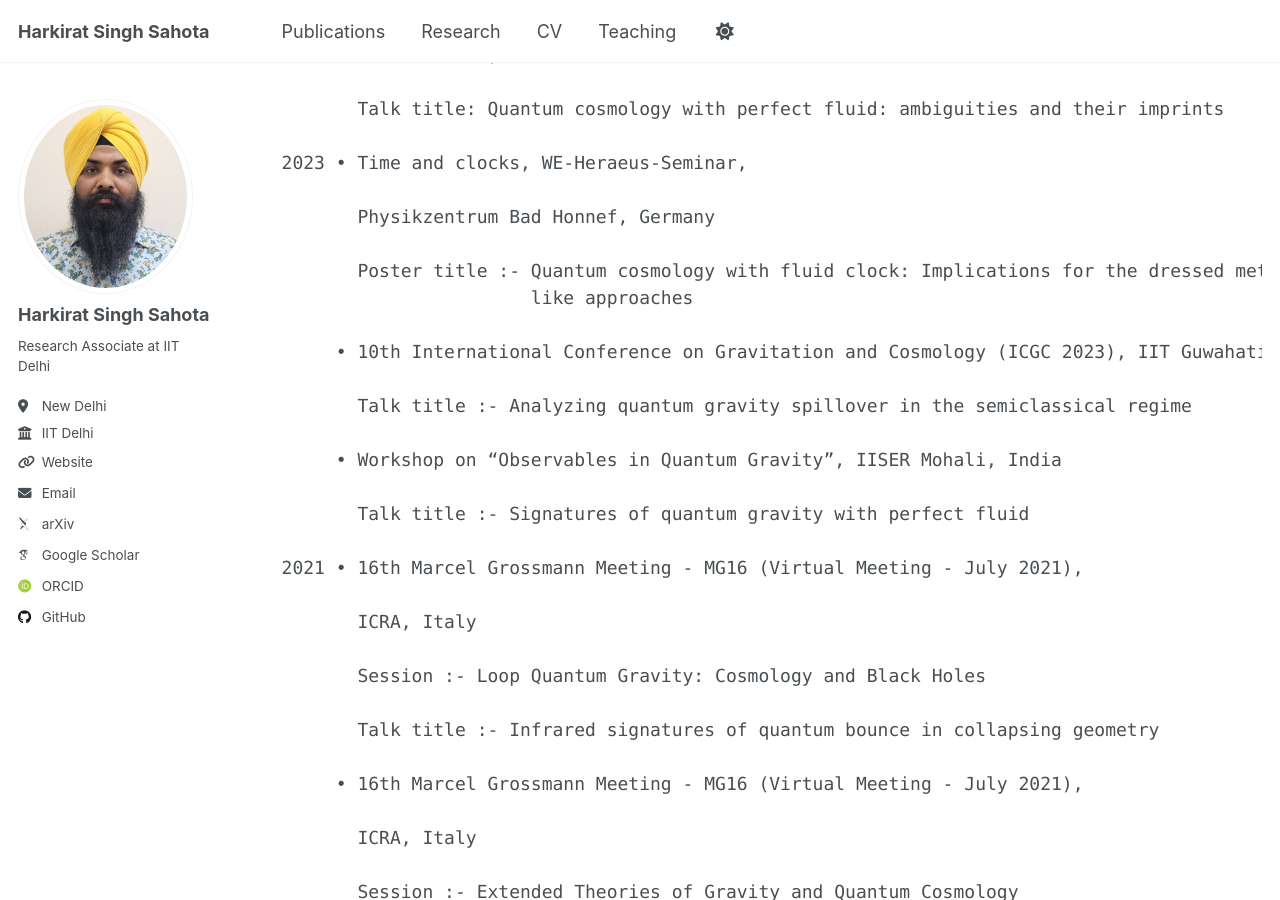
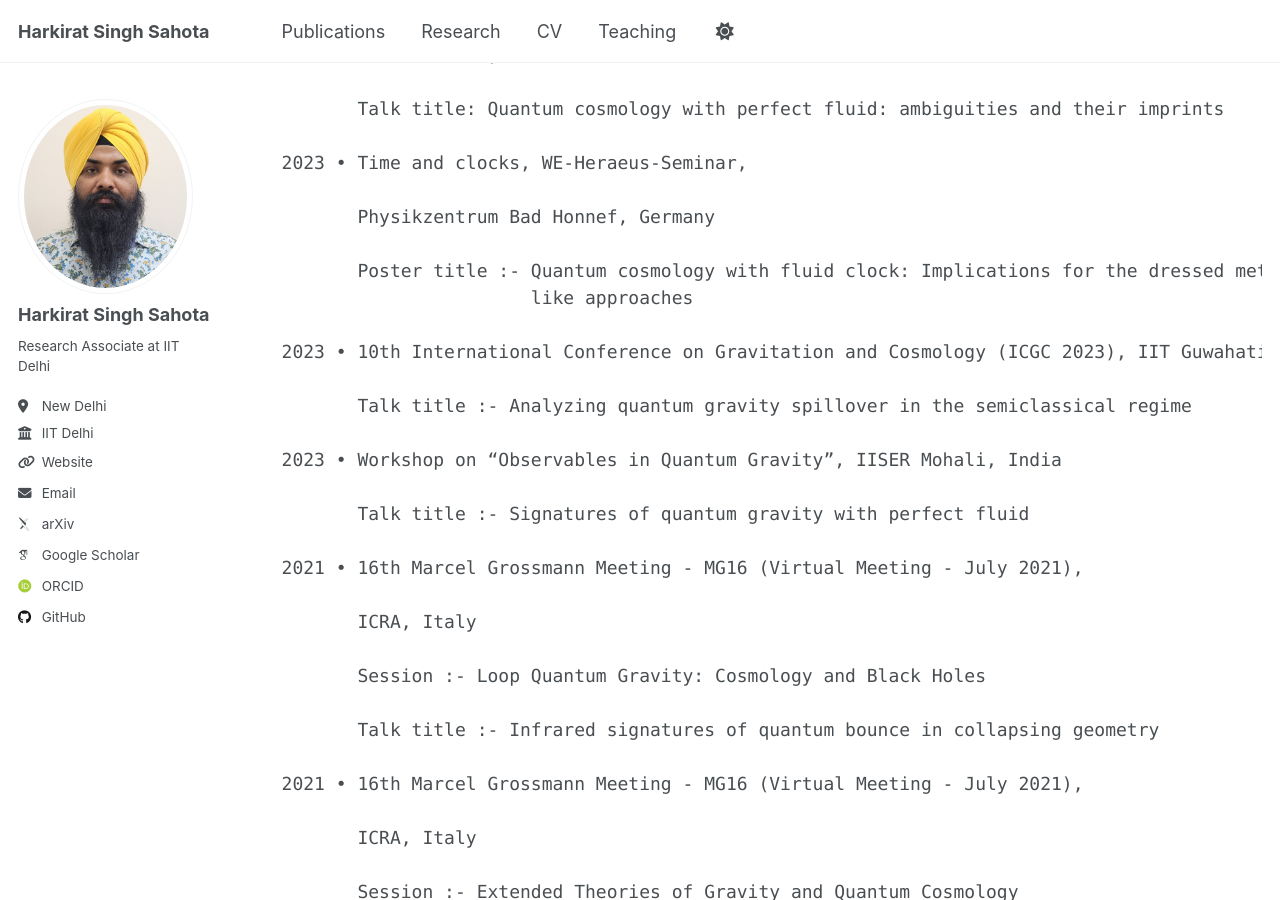
Before and after one commit to harkiratss/harkiratss.github.io, a Jekyll site: the page built from _pages/cv.md, in a window 1280 px wide and 900 px high, scrolled down 1966 px. Built offline with Jekyll 4.4.1, drawn with Linux system fonts in a browser that asks for light colours; some web fonts are replaced.

Commit message:
Update cv.md

```diff
--- a/_pages/cv.md
+++ b/_pages/cv.md
@@ -79,10 +79,10 @@ redirect_from:
        Poster title :- Quantum cosmology with fluid clock: Implications for the dressed metric-
                        like approaches
 
-     • 10th International Conference on Gravitation and Cosmology (ICGC 2023), IIT Guwahati, India <br />
+2023 • 10th International Conference on Gravitation and Cosmology (ICGC 2023), IIT Guwahati, India <br />
        Talk title :- Analyzing quantum gravity spillover in the semiclassical regime
 
-     • Workshop on “Observables in Quantum Gravity”, IISER Mohali, India <br />
+2023 • Workshop on “Observables in Quantum Gravity”, IISER Mohali, India <br />
        Talk title :- Signatures of quantum gravity with perfect fluid
 
 2021 • 16th Marcel Grossmann Meeting - MG16 (Virtual Meeting - July 2021), <br />
@@ -90,7 +90,7 @@ redirect_from:
        Session :- Loop Quantum Gravity: Cosmology and Black Holes <br />
        Talk title :- Infrared signatures of quantum bounce in collapsing geometry
 
-     • 16th Marcel Grossmann Meeting - MG16 (Virtual Meeting - July 2021), <br />
+2021 • 16th Marcel Grossmann Meeting - MG16 (Virtual Meeting - July 2021), <br />
        ICRA, Italy <br />
        Session :- Extended Theories of Gravity and Quantum Cosmology <br />
        Talk title :- Operator Ordering Ambiguity in Observables of Quantum Cosmology
```
